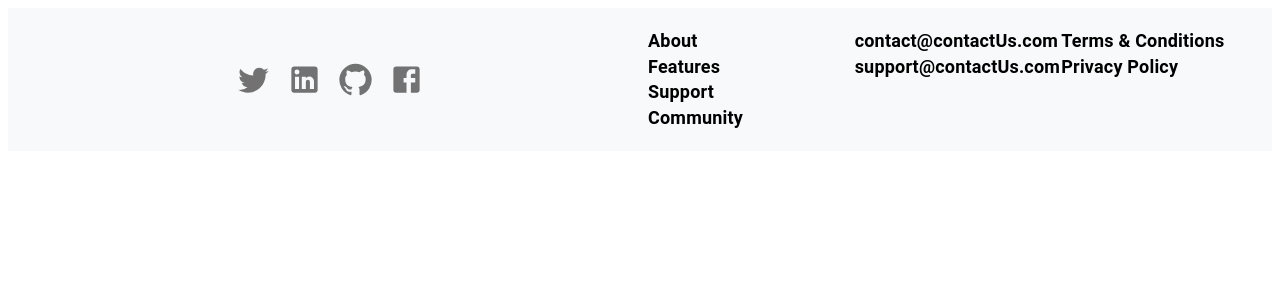
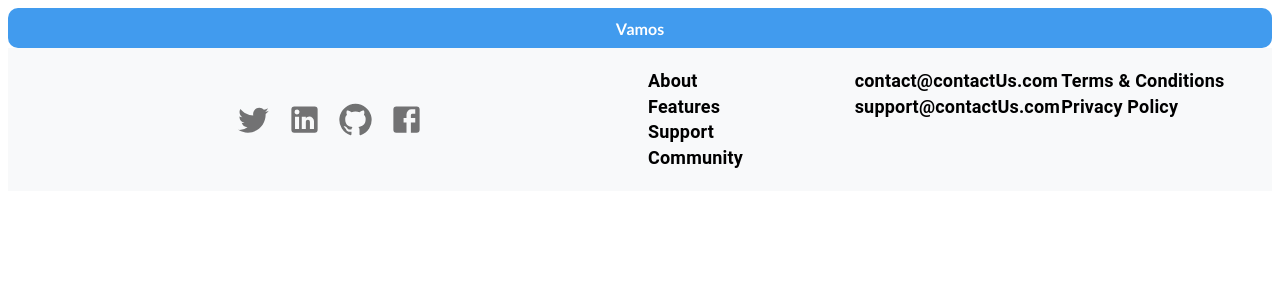
Before and after one commit to AndreyJustino/Front-End, a React (Vite) app: page /loginUser in a window 1280 px wide. Shown: the top 300 px of the page. Built offline with nearby package versions, Linux system fonts and the light colour scheme.

Commit message:
feat: add components button

```diff
--- /dev/null
+++ b/src/components/button/button.jsx
@@ -0,0 +1,33 @@
+import styled from "styled-components";
+import { useNavigate } from "react-router-dom";
+
+const ButtonNext = styled.button`
+    width: 100%;
+    height: 40px;
+    font-family: var(--font-family);
+    font-size: 16px;
+    font-weight: 600;
+    color: white;
+    background-color: #419BEE;
+    border: none;
+    border-radius: 10px;
+    cursor: pointer;
+
+    &:hover{
+        background-color: #1e80c7;
+        transition: all 0.3s ease;
+    }
+`
+
+export const Button = ({text, to}) => {
+
+    const navigate = useNavigate();
+
+    const handleClick = () => {
+        navigate(to);
+    };
+
+    return (
+        <ButtonNext onClick={handleClick}>{text}</ButtonNext>
+    )
+}
--- /dev/null
+++ b/src/pages/loginUser/loginUser.jsx
@@ -0,0 +1,11 @@
+import React from 'react'
+import { Button } from '../../components/button/button'
+
+export const LoginUser = (props) => {
+  return (
+    <>
+
+        <Button text={"Vamos"}/>
+    </>
+  )
+}
--- a/src/routes/routes.jsx
+++ b/src/routes/routes.jsx
@@ -1,6 +1,7 @@
 import { BrowserRouter, Routes, Route } from "react-router-dom";
 import { Home }  from "../pages/home/home.jsx";
 import { Footer } from "../components/footer/footer.jsx";
+import { LoginUser } from "../pages/loginUser/loginUser.jsx";
 
 
 export const AppRoutes = () => {
@@ -8,6 +9,7 @@ export const AppRoutes = () => {
     <BrowserRouter>
       <Routes>
         <Route path="/" element={<Home />} />
+        <Route path="/loginUser" element={<LoginUser />} />
       </Routes>
       <Footer />
     </BrowserRouter>
```
